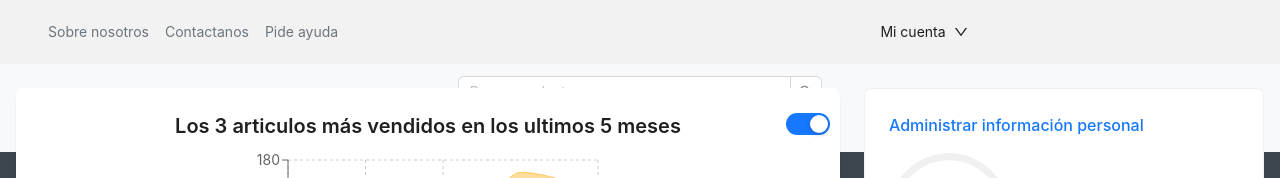
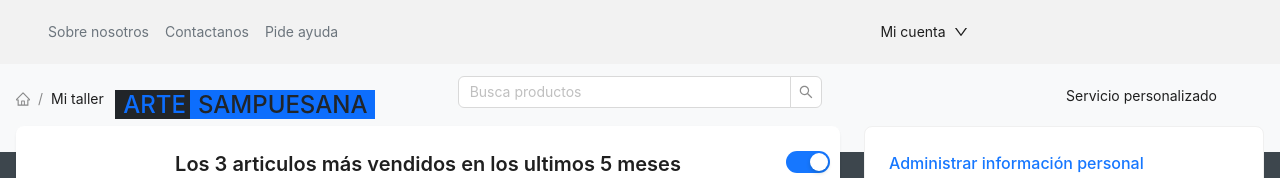
Before and after one commit to LeinerViloria/arte-sampuesana, a React (Create React App) app in the folder frontend/: page /artesano in a window 1280 px wide. Shown: the top 178 px of the page. Built offline with nearby package versions, Linux system fonts and the light colour scheme; no server answers; a small style sheet from the web is missing.

Commit message:
breadcumb

```diff
--- a/frontend/src/CraftsmenHome/CraftsmenHome.tsx
+++ b/frontend/src/CraftsmenHome/CraftsmenHome.tsx
@@ -1,4 +1,4 @@
-import { Button, Card, Col, Modal, QRCode, Row } from 'antd';
+import { Breadcrumb, Button, Card, Col, Modal, QRCode, Row } from 'antd';
 import React, { useState } from 'react';
 import './CraftsmenHome.tsx.css';
 import CraftsmenMainDashlet from './CraftsmenMainDashlet/CraftsmenMainDashlet';
@@ -6,6 +6,9 @@
 import Title from 'antd/es/typography/Title';
 import ProductsDashlet from './ProductsDashlet/ProductsDashlet';
 import axios from 'axios';
+import {
+    HomeOutlined
+} from '@ant-design/icons';
 
 function CraftsmenHome()
 {
@@ -47,6 +50,18 @@
     };
     return (
         <React.Fragment>
+            <Breadcrumb
+                className='mb-3'
+                items={[
+                {
+                    href: '/',
+                    title: <HomeOutlined />,
+                },
+                {
+                    title: 'Mi taller',
+                },
+                ]}
+            />
             <Row gutter={[24, 16]}>
                 <Col span={16} className='max_height_card'>
                     <Card className='h-100' bordered={false}>
```
